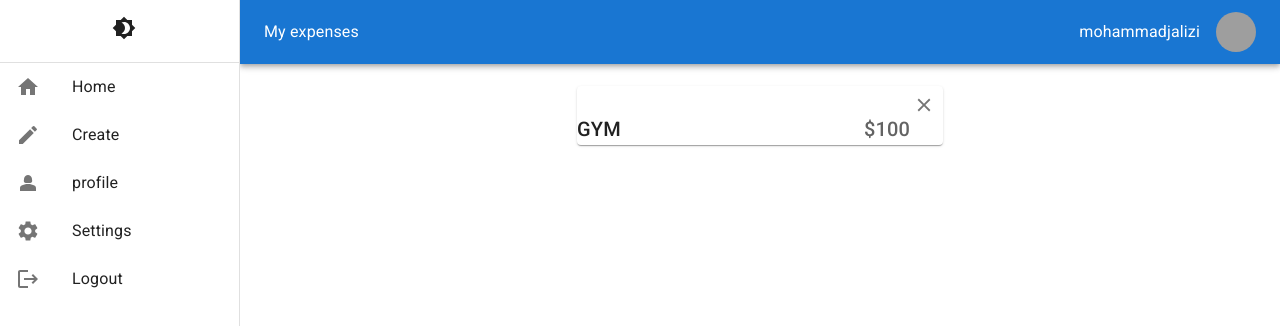
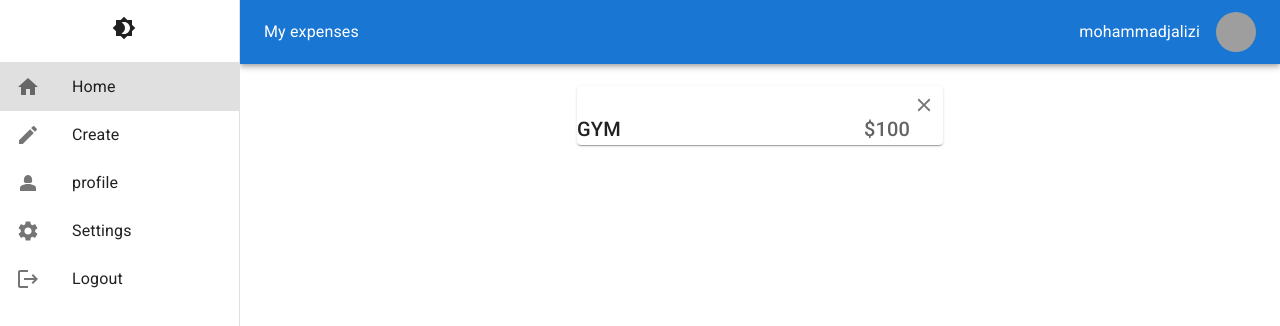
Before and after one commit to mohammadjalizi/Material-UI-project-1-, a React (Create React App) app: page / in a window 1280 px wide. Shown: the top 326 px of the page. Built offline with nearby package versions, Linux system fonts and the light colour scheme; grey boxes are pictures that could not be loaded.

Commit message:
added project

```diff
--- a/src/pages/Root.jsx
+++ b/src/pages/Root.jsx
@@ -5,7 +5,7 @@ import Appbar from '../uicompennet/Appbar'
 import Drawerr from '../uicompennet/Drawerr'
 import { ThemeProvider, createTheme } from '@mui/material/styles';
 import CssBaseline from '@mui/material/CssBaseline';
-import { purple,teal } from '@mui/material/colors';
+import { grey, purple,teal } from '@mui/material/colors';
 import { useState } from "react";
 
 const drawerWidth=240
@@ -26,7 +26,7 @@ const Root = () => {
             main:"#647488"
           },
           favcolor:{
-main:"#673ab7"
+main:grey[300]
 
           }
           }
@@ -37,7 +37,7 @@ main:"#673ab7"
               main:"teal"
             },
             favcolor:{
-              main:"#00bcd4"
+              main:grey[700]
 
 
                         }
--- a/src/uicompennet/Drawerr.jsx
+++ b/src/uicompennet/Drawerr.jsx
@@ -22,7 +22,7 @@ import { useTheme } from '@emotion/react';
 const Drawerr = ({drawerWidth,setMymode}) => {
   const navigate = useNavigate();
     const theme=useTheme()
-    const loaction =useLocation
+    const loaction =useLocation()
 
   return (
     <div>
```
